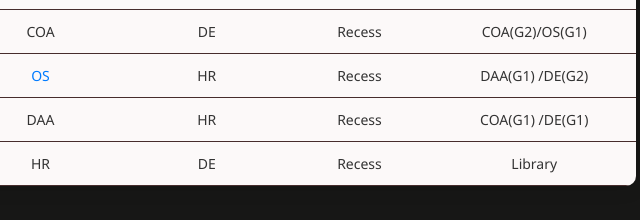
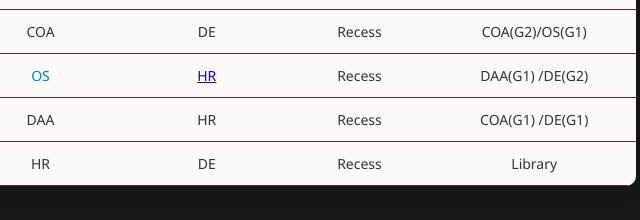
Before and after one commit to cseclassroom/googlemeet, a plain HTML site: page index.html in a window 1280 px wide. Shown: the part 271-491 px from the top of the page, 516-1156 px from the left. Drawn offline with Linux system fonts and the light colour scheme.

Commit message:
Update index.html
add hr class thrusday

```diff
--- a/index.html
+++ b/index.html
@@ -52,7 +52,7 @@
                 <td>Thursday</td>
                 <td>COA</td>
                 <td><a href="https://meet.google.com/qnj-rxnu-fpn" class="class-link" target="_blank">OS</a></td>
-                <td>HR</td>
+                <td><a href="https://meet.google.com/pmn-mgpk-bkd">HR</a></td>
                 <td>Recess</td>
                 <td>DAA(G1) /DE(G2)</td>
             </tr>
```
